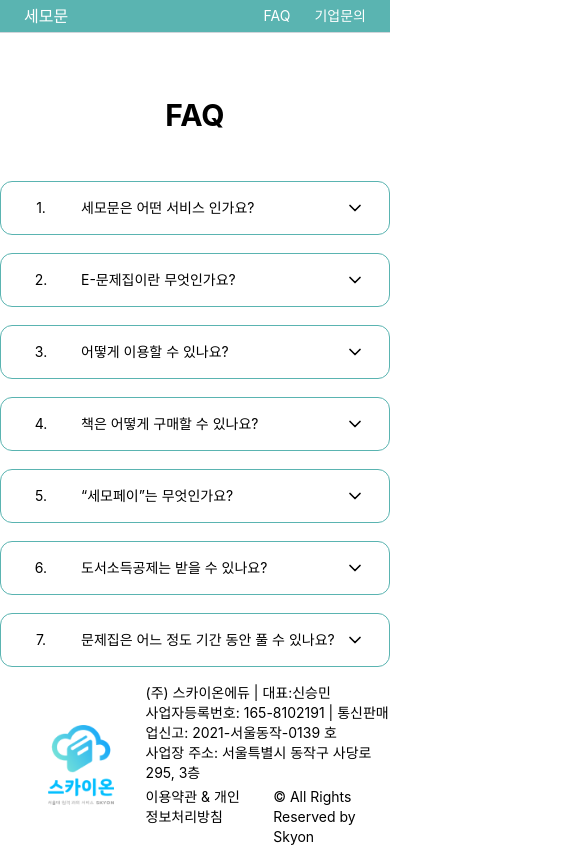
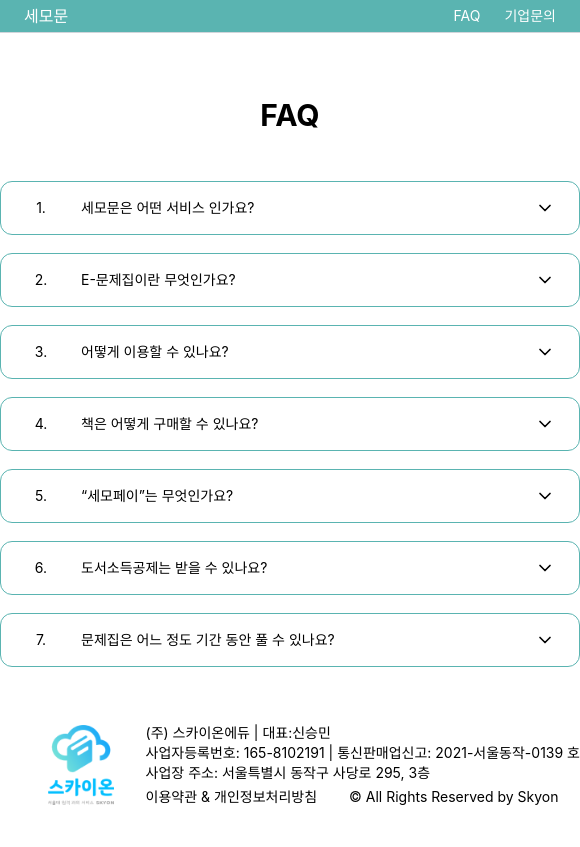
Before and after one commit to skyon-archive/semomun_web, a React (Create React App) app: page /faq in a window 390 px wide. Shown: the whole page, 580 px wide, since content can reach past the window. Built offline with nearby package versions, Linux system fonts and the light colour scheme; no server answers; what react-ridge-state would draw is missing.

Commit message:
Set min-w-max to router

```diff
--- a/src/pages/Router.tsx
+++ b/src/pages/Router.tsx
@@ -15,7 +15,7 @@ export const Router = () => {
   const thinHeader = useThinHeader();
 
   return (
-    <div className="min-h-screen flex flex-col">
+    <div className="min-h-screen flex flex-col min-w-max lg:min-w-0">
       <Header />
       <main className={thinHeader ? "min-h-screen-12" : "min-h-screen-18"}>
         <Routes>
```
